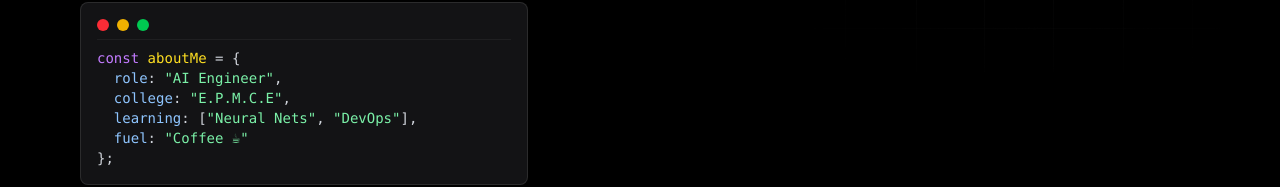
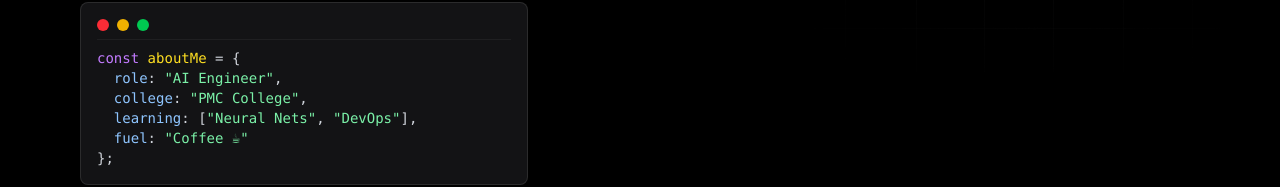
Before and after one commit to druva-kiran/Druva-Portfolio, a React (Vite) app: page / in a window 1280 px wide. Shown: the part 448-635 px from the top of the page. Built offline with nearby package versions, Linux system fonts and the light colour scheme.

Commit message:
Fixed spelling mistake in json and in Education

```diff
--- a/src/components/Education.jsx
+++ b/src/components/Education.jsx
@@ -13,7 +13,7 @@ const Education = () => {
     },
     {
       id: 2,
-      institution: "Government Higher Secondary School, Mulli Nagar",
+      institution: "Government Higher Secondary School, Mullai Nagar",
       degree: "Higher Secondary (12th Grade)",
       year: "Completed",
       score: "76%",
--- a/src/components/Hero.jsx
+++ b/src/components/Hero.jsx
@@ -46,7 +46,7 @@ const Hero = () => {
             <br />
             &nbsp;&nbsp;<span className="text-blue-300">role</span>: <span className="text-green-300">"AI Engineer"</span>,
             <br />
-            &nbsp;&nbsp;<span className="text-blue-300">college</span>: <span className="text-green-300">"E.P.M.C.E"</span>,
+            &nbsp;&nbsp;<span className="text-blue-300">college</span>: <span className="text-green-300">"PMC College"</span>,
             <br />
             &nbsp;&nbsp;<span className="text-blue-300">learning</span>: [<span className="text-green-300">"Neural Nets"</span>, <span className="text-green-300">"DevOps"</span>],
             <br />
```
